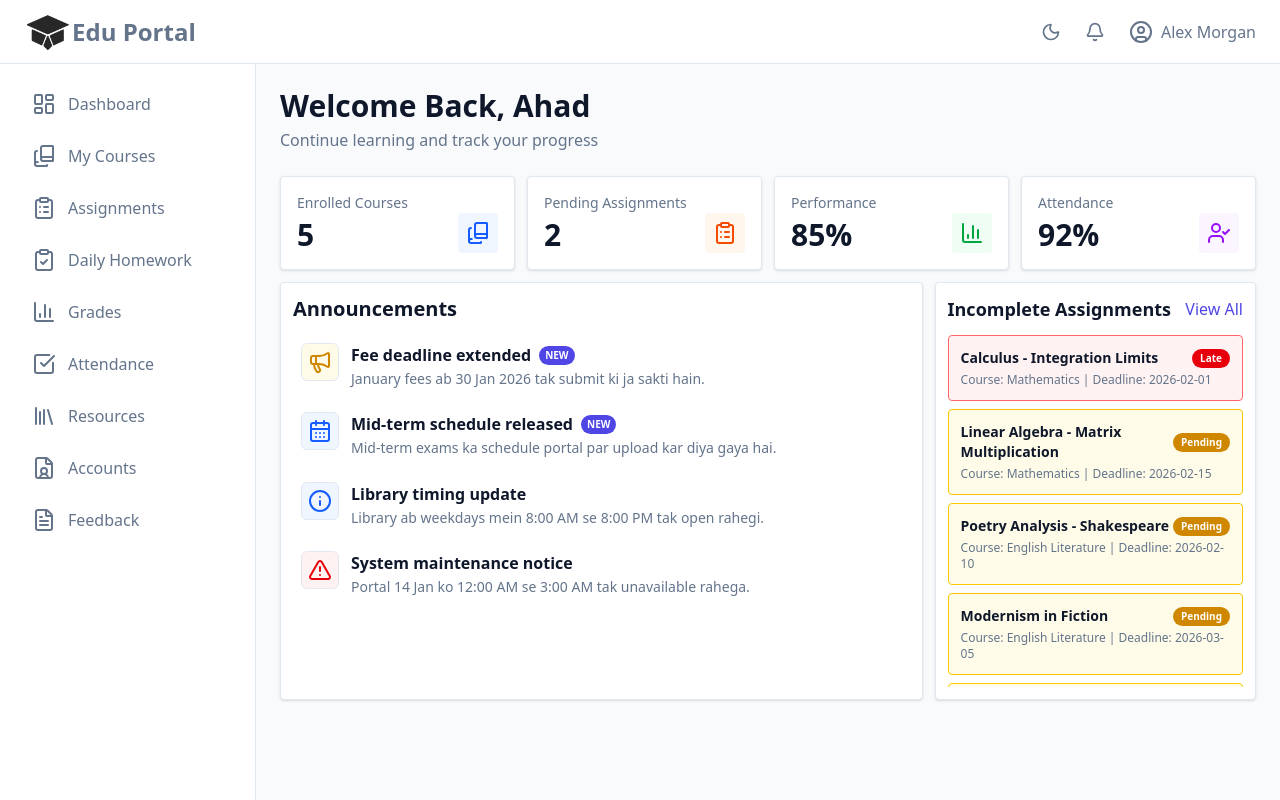
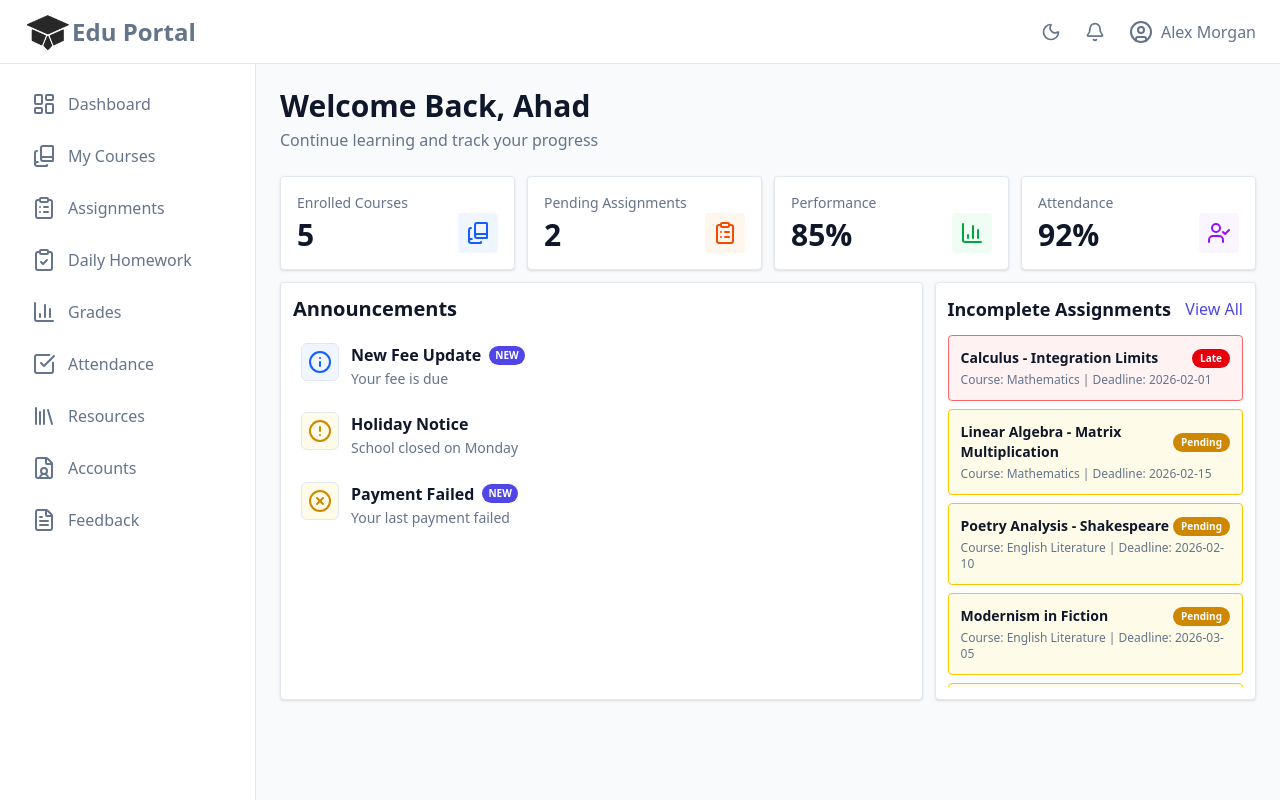
Before and after one commit to AbdulAhadera/Edu-Portal-FrontEnd, a React (Vite) app: page /student in a window 1280 px wide. Built offline with nearby package versions, Linux system fonts and the light colour scheme.

Commit message:
"Annoucement: Announcement Component Seprated from Dashboard"

```diff
--- /dev/null
+++ b/src/components/AnnoucementSection.tsx
@@ -0,0 +1,90 @@
+import type React from "react";
+import { useAnnouncements, type Announcement } from "../hooks/useAnnouncements";
+import { TriangleAlert } from "lucide-react";
+
+const AnnoucementSection: React.FC = () => {
+  const { data: announcements, loading, error } = useAnnouncements();
+
+  const categoryMap = {
+    info: { bg: "bg-blue-50", text: "text-blue-600" },
+    warning: { bg: "bg-yellow-50", text: "text-yellow-600" },
+    danger: { bg: "bg-red-50", text: "text-red-600" },
+    success: { bg: "bg-green-50", text: "text-green-600" },
+    alert: { bg: "bg-red-50", text: "text-red-600" },
+  };
+
+  if (loading)
+    return (
+      <div className="bg-card p-3 rounded-sm border border-ui-border shadow-sm w-full md:w-2/3 flex justify-center items-center">
+        <div className="w-6 h-6 border-4 border-primary border-t-transparent rounded-full animate-spin"></div>
+      </div>
+    );
+
+  if (error)
+    return (
+      <div className="bg-card p-3 rounded-sm border border-ui-border shadow-sm w-full md:w-2/3 flex justify-center items-center">
+        <div className="flex flex-col items-center">
+          <TriangleAlert
+            size={48}
+            className="bg-red-200/30 p-1 rounded-sm text-red-500"
+          />
+          <p className="text-text-muted">Error Loading Announcements</p>
+        </div>
+      </div>
+    );
+
+  if (!announcements?.length)
+    return (
+      <div className="bg-card p-3 rounded-sm border border-ui-border shadow-sm w-full md:w-2/3 flex justify-center items-center">
+        <p className="text-text-muted">No Announcements</p>
+      </div>
+    );
+
+  return (
+    <div className="bg-card p-3 rounded-sm border border-ui-border shadow-sm w-full md:w-2/3">
+      <h3 className="text-xl font-semibold text-text-main mb-3">
+        Announcements
+      </h3>
+
+      <div className="space-y-2">
+        {announcements.map((data) => {
+          const colors = categoryMap[data.category || "info"];
+          const Icon = data.icon; // optional, can render default if needed
+
+          return (
+            <div
+              key={data.id}
+              className="flex items-start gap-3 p-2 rounded-sm hover:bg-ui-hover"
+            >
+              {Icon && (
+                <div
+                  className={`p-1.5 rounded-md border border-ui-border ${colors.bg}`}
+                >
+                  <Icon className={`w-6 h-6 ${colors.text}`} />
+                </div>
+              )}
+
+              <div className="flex-1">
+                <div className="flex items-center gap-2 mb-0.5">
+                  <p className="text-md font-semibold text-text-main">
+                    {data.title}
+                  </p>
+                  {!data.read && (
+                    <span className="text-[10px] px-1.5 py-0.5 rounded-full bg-primary text-white font-semibold">
+                      NEW
+                    </span>
+                  )}
+                </div>
+                <p className="text-sm text-text-muted leading-snug">
+                  {data.message}
+                </p>
+              </div>
+            </div>
+          );
+        })}
+      </div>
+    </div>
+  );
+};
+
+export default AnnoucementSection;
--- a/src/data/mockData.ts
+++ b/src/data/mockData.ts
@@ -19,6 +19,8 @@ import {
   AlertTriangle,
   Info,
   CalendarDays,
+  AlertCircle,
+  XCircle,
 } from "lucide-react";
 
 import type {
@@ -32,6 +34,7 @@ import type {
   TStudentAttendance,
   AttendanceRecord,
 } from "../types/index.ts";
+import type { Announcement } from "../hooks/useAnnouncements.ts";
 
 // --- Student Data Constants ---
 
@@ -709,46 +712,33 @@ export const studentDashboardStats: DashboardCard[] = [
   },
 ];
 
-export const announcementsData = [
-  {
-    id: "1",
-    title: "Fee deadline extended",
-    message: "January fees ab 30 Jan 2026 tak submit ki ja sakti hain.",
-    icon: Megaphone,
-    type: "warning",
-    isNew: true,
-    color: "text-yellow-600",
-    bgColor: "bg-yellow-50 dark:bg-yellow-500/10",
-  },
-  {
-    id: "2",
-    title: "Mid-term schedule released",
-    message: "Mid-term exams ka schedule portal par upload kar diya gaya hai.",
-    icon: CalendarDays,
-    type: "info",
-    isNew: true,
-    color: "text-blue-600",
-    bgColor: "bg-blue-50 dark:bg-blue-500/10",
-  },
-  {
-    id: "3",
-    title: "Library timing update",
-    message: "Library ab weekdays mein 8:00 AM se 8:00 PM tak open rahegi.",
-    icon: Info,
-    type: "info",
-    isNew: false,
-    color: "text-blue-600",
-    bgColor: "bg-blue-50 dark:bg-blue-500/10",
-  },
-  {
-    id: "4",
-    title: "System maintenance notice",
-    message: "Portal 14 Jan ko 12:00 AM se 3:00 AM tak unavailable rahega.",
-    icon: AlertTriangle,
-    type: "danger",
-    isNew: false,
-    color: "text-red-600",
-    bgColor: "bg-red-50 dark:bg-red-500/10",
+export const announcementsData: Announcement[] = [
+  {
+    id: 1,
+    title: "New Fee Update",
+    message: "Your fee is due",
+    date: new Date(),
+    read: false,
+    category: "info",
+    icon: Info, // Info icon for "info"
+  },
+  {
+    id: 2,
+    title: "Holiday Notice",
+    message: "School closed on Monday",
+    date: new Date("2026-02-10"),
+    read: true,
+    category: "warning",
+    icon: AlertCircle, // Warning icon
+  },
+  {
+    id: 3,
+    title: "Payment Failed",
+    message: "Your last payment failed",
+    date: new Date("2026-02-09"),
+    read: false,
+    category: "warning",
+    icon: XCircle, // Danger icon
   },
 ];
 
--- /dev/null
+++ b/src/hooks/useAnnouncements.ts
@@ -0,0 +1,24 @@
+import { announcementsData } from "../data/mockData";
+import { useLoader } from "./helpers/useLoader";
+import type { LucideProps } from "lucide-react";
+
+// announcement.ts
+export interface Announcement {
+  id: number;
+  title: string;
+  message: string;
+  date: Date;
+  read: boolean;
+  icon?: React.FC<LucideProps>;
+  category?: "info" | "warning" | "success" | "alert";
+}
+
+export const useAnnouncements = () => {
+  const fetchAnnouncements = async (): Promise<Announcement[]> => {
+    return new Promise((resolve) => {
+      setTimeout(() => resolve(announcementsData), 300); // simulate API
+    });
+  };
+
+  return useLoader(fetchAnnouncements);
+};
--- a/src/pages/studentPages/StudentDashboard.tsx
+++ b/src/pages/studentPages/StudentDashboard.tsx
@@ -1,13 +1,14 @@
 import React from "react";
 import { useNavigate } from "react-router-dom";
 import Button from "../../components/baseComponents/Button";
-import CardPrimary from "../../components/CardPrimary";
+import CardPrimary from "../../components/cards/CardPrimary";
 import {
   studentDashboardStats,
   announcementsData,
   studentAssignments,
 } from "../../data/mockData";
 import BaseHeader from "../../components/BaseHeader";
+import AnnoucementSection from "../../components/AnnoucementSection";
 
 const StudentDashboard: React.FC = () => {
   const navigate = useNavigate();
@@ -35,58 +36,7 @@ const StudentDashboard: React.FC = () => {
       {/* Announcements & Incomplete Assignments */}
       <div className="flex flex-col md:flex-row gap-3">
         {/* Announcements */}
-        <div className="bg-card p-3 rounded-sm border border-ui-border shadow-sm w-full md:w-2/3">
-          <h3 className="text-xl font-semibold text-text-main mb-3">
-            Announcements
-          </h3>
-
-          <div className="space-y-2">
-            {announcementsData.map((data) => {
-              const Icon = data.icon;
-
-              // Determine colors based on type
-              const typeColors = {
-                warning: { bg: "bg-yellow-50", text: "text-yellow-600" },
-                info: { bg: "bg-blue-50", text: "text-blue-600" },
-                danger: { bg: "bg-red-50", text: "text-red-600" },
-              };
-
-              const colors = typeColors[data.type] || {
-                bg: "bg-gray-100",
-                text: "text-gray-600",
-              };
-
-              return (
-                <div
-                  key={data.id}
-                  className="flex items-start gap-3 p-2 rounded-sm hover:bg-ui-hover"
-                >
-                  <div
-                    className={`p-1.5 rounded-md border border-ui-border ${colors.bg}`}
-                  >
-                    <Icon className={`w-6 h-6 ${colors.text}`} />
-                  </div>
-
-                  <div className="flex-1">
-                    <div className="flex items-center gap-2 mb-0.5">
-                      <p className="text-md font-semibold text-text-main">
-                        {data.title}
-                      </p>
-                      {data.isNew && (
-                        <span className="text-[10px] px-1.5 py-0.5 rounded-full bg-primary text-white font-semibold">
-                          NEW
-                        </span>
-                      )}
-                    </div>
-                    <p className="text-sm text-text-muted leading-snug">
-                      {data.message}
-                    </p>
-                  </div>
-                </div>
-              );
-            })}
-          </div>
-        </div>
+        <AnnoucementSection />
 
         {/* Incomplete Assignments */}
         <div className="bg-card p-3 rounded-sm border border-ui-border shadow-sm w-full md:w-1/3">
--- a/src/pages/teacherPages/TeacherDashboard.tsx
+++ b/src/pages/teacherPages/TeacherDashboard.tsx
@@ -1,6 +1,6 @@
 import BaseHeader from "../../components/BaseHeader"
 import Button from "../../components/baseComponents/Button";
-import CardPrimary from "../../components/CardPrimary";
+import CardPrimary from "../../components/cards/CardPrimary";
 import { teacherDashboardStats } from "../../data/mockData";
 import { announcementsData } from "../../data/mockData";
 
```
Also changed, not shown: src/components/cards/CardPrimary.tsx (line endings or trailing spaces), src/pages/studentPages/StudentAccount.tsx (line endings or trailing spaces).
